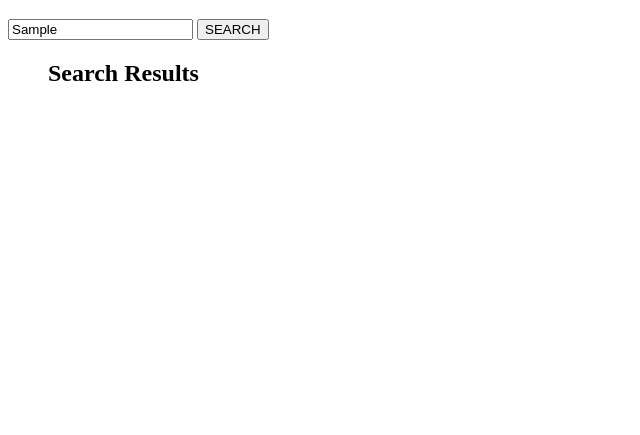
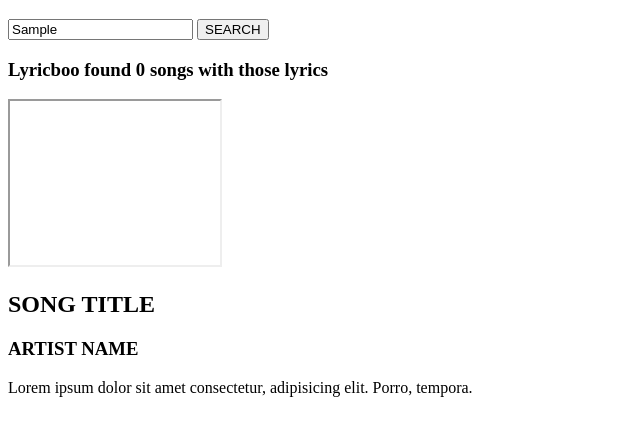
Before and after one commit to xxelegyxx/lyric-search, a plain HTML site: page index.html in a window 1280 px wide. Both pictures are taken after typing "Sample" into the empty fields and a click on the button "SEARCH". Shown: the part 61-496 px from the top of the page, without its empty margins (0-640 px from the left). Drawn offline with Linux system fonts and the light colour scheme; no server answers.

Commit message:
johnathan

```diff
--- a/index.html
+++ b/index.html
@@ -17,10 +17,18 @@
     <main>
         <section id="results" class="hidden">
             <div class="row">
-            <ul id="results-list" class="item-list">
-                <h2>Search Results</h2>
-
-            </ul>
+                <div class="results-header">
+                    <h3>Lyricboo found <span id="results-number">0</span> songs with those lyrics</h2>
+                </div>
+            <card id="results-list" class="item-list">
+                <div class="youtube-video">
+                    <iframe width="210" height="164" src="">
+                    </iframe>
+                </div>
+                <h2 class="song-title">SONG TITLE</h2>
+                <h3 class="artist-name">ARTIST NAME</h3>
+                <p class="lyrics">Lorem ipsum dolor sit amet consectetur, adipisicing elit. Porro, tempora.</p>
+            </card>
 
             </div>
         </section>
--- a/script.js
+++ b/script.js
@@ -5,6 +5,8 @@ const trackURL = 'https://api.musixmatch.com/ws/1.1/track.lyrics.get';
 
 // link to MusixMatch artist search results
 // const linkURL = 'https://www.musixmatch.com/search';
+
+//https://www.musixmatch.com/search/i%20just%20ride/lyrics
 
 // link to MusixMatch lyrics search results
 const linkURL = 'https://www.musixmatch.com/lyrics';
@@ -21,7 +23,65 @@ searchBtn.addEventListener('click', lyricSearch)
 
 function lyricSearch() {
     results.classList.remove("hidden");
+    var userInput = inputVal()
+    var musixmatchApiURL = 'https://cors-anywhere.herokuapp.com/http://api.musixmatch.com/ws/1.1/track.search?q_lyrics=' + userInput + '&page_size=5&page=1&s_track_rating=desc&apikey=' + musixMatchApiKey
+    fetch (musixmatchApiURL, {
+        headers:{
+            'Access-Control-Allow-Origin':'*'
+        }
+    })
 }
+
+function inputVal() {
+        return document.getElementById("searchbar").value;
+}
+
+//http://api.musixmatch.com/ws/1.1/track.search?q_lyrics=justin bieber&page_size=3&page=1&s_track_rating=desc&apikey=
+
+
+
+
+
+
+
+
+
+
+
+
+
+
+
+
+//capture the user input
+//use user input to search in the API for the lyrics
+//pull song title, artist name, and lyric content from API
+//turn those results into songTitle, artistName, lyricContent
+//display the results cards in the HTML using JS
+//using the songTitle and artistName FROM MUSIXMATCH,
+//we have to search the YOUTUBE api using those returned songTitle and ArtistName
+//create a youtube search https://www.googleapis.com/youtube/v3/search?part=snippet&q=_________________&key='
+//search the YT api for the most relevant music video / first result
+//create a card that displays all of the content
+//list the 5 most relevant results
+
+
+
+
+
+
+
+
+
+
+
+
+
+
+
+
+
+
 
 
 
```
